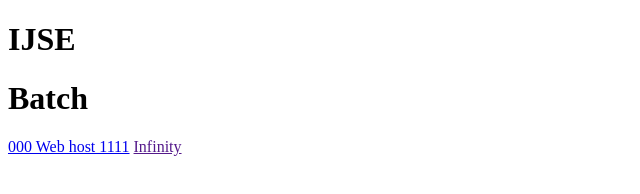
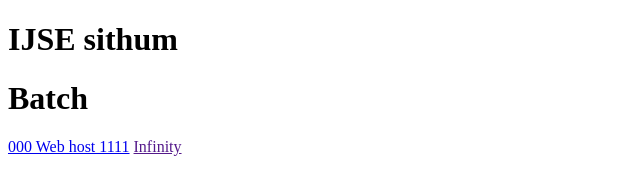
Before and after one commit to SithumGunawardhana/MyPortfolio, a plain HTML site: page index.html in a window 1280 px wide. Shown: the whole page, without its empty margins (0-640 px from the left). Drawn offline with Linux system fonts and the light colour scheme.

Commit message:
Content Updated

```diff
--- a/index.html
+++ b/index.html
@@ -5,7 +5,7 @@
     <title>Title</title>
 </head>
 <body>
-<h1>IJSE</h1>
+<h1>IJSE sithum</h1>
 <h1>Batch</h1>
 <a href="https://sithumgunawardhana.000webhostapp.com/" target="_blank">000 Web host 1111</a>
 <a href="" target="_blank"> Infinity</a>
```
